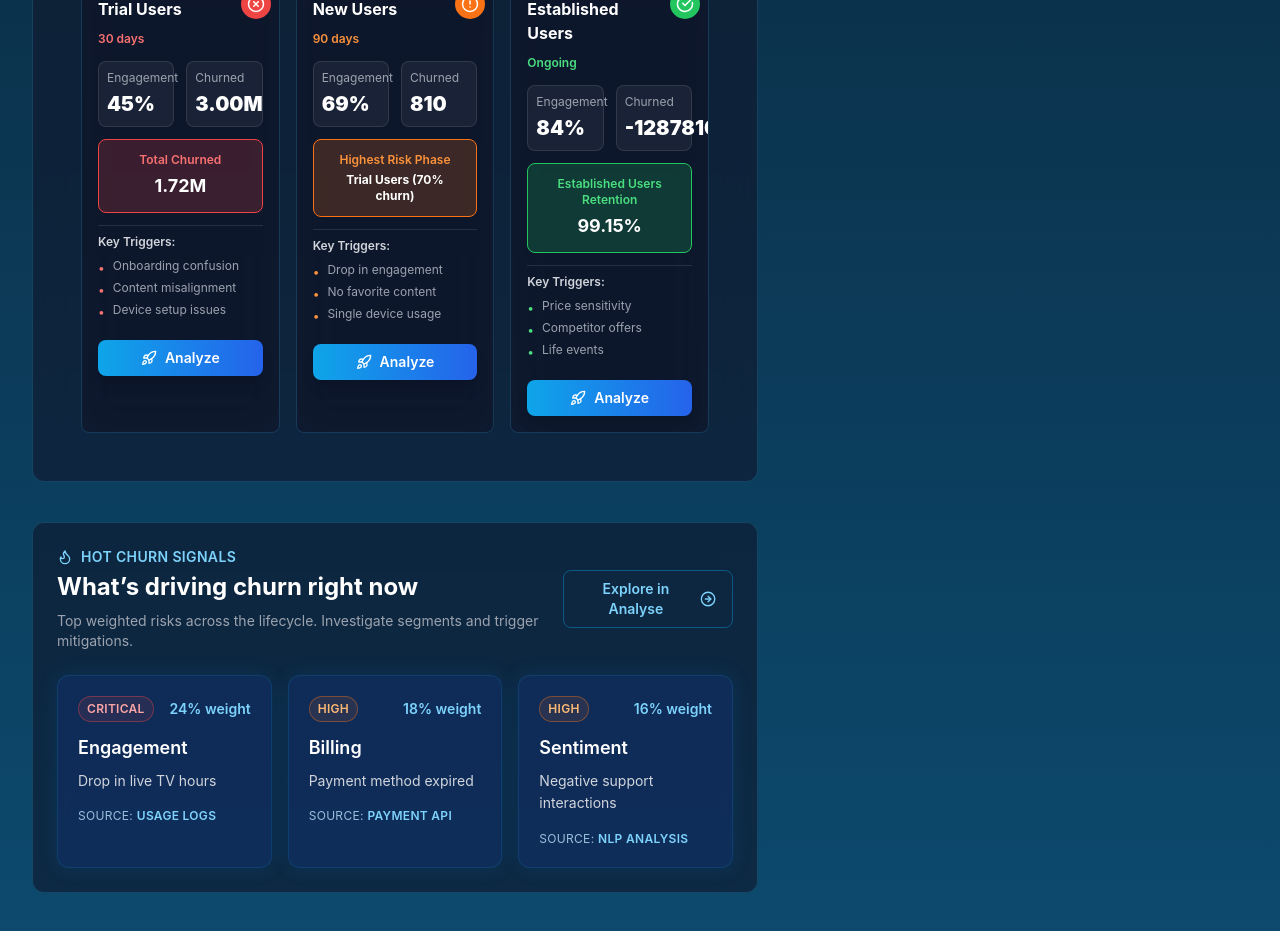
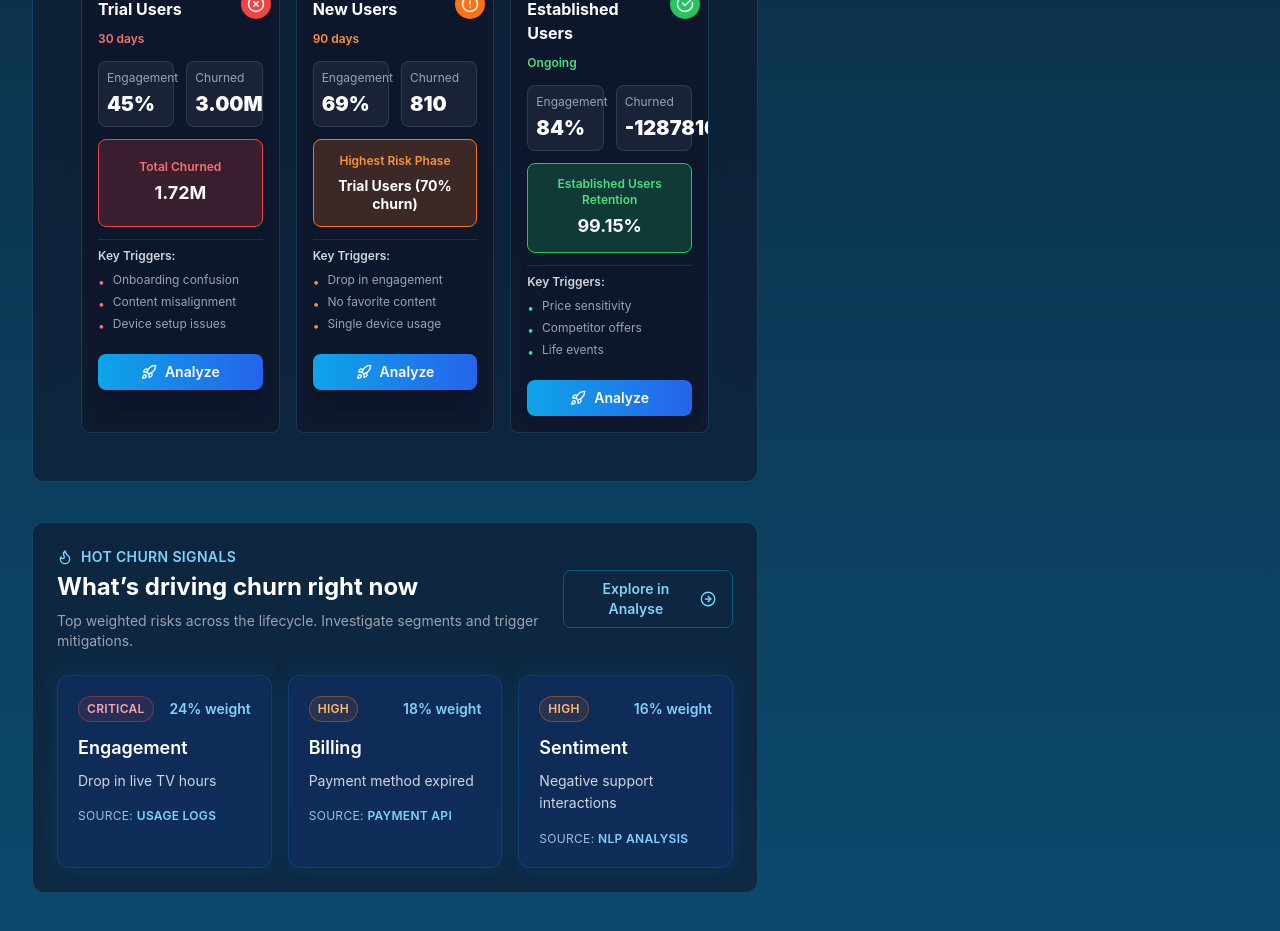
Before and after one commit to arunabh88/ChurnDashboard_Markus_New, a Next.js app: page / in a window 1280 px wide. Shown: the part 1000-1931 px from the top of the page. Built offline with nearby package versions, Linux system fonts and the light colour scheme.

Commit message:
Normalize journey summary tile heights

```diff
--- a/components/JourneyMap.tsx
+++ b/components/JourneyMap.tsx
@@ -448,21 +448,21 @@ export default function JourneyMap(props: JourneyMapProps = {}) {
                 </div>
 
                 {index === 0 && (
-                  <div className="mb-3 rounded-lg border border-red-500 bg-red-500/20 p-3 text-center">
+                  <div className="mb-3 rounded-lg border border-red-500 bg-red-500/20 p-3 text-center min-h-[88px] flex flex-col justify-center">
                     <p className="text-red-400 text-xs font-semibold mb-1">Total Churned</p>
                     <p className="text-white text-lg font-bold">{totalChurnedDisplay}</p>
                   </div>
                 )}
 
                 {index === 1 && (
-                  <div className="mb-3 rounded-lg border border-orange-500 bg-orange-500/20 p-3 text-center">
-                    <p className="text-orange-400 text-xs font-semibold mb-1">Highest Risk Phase</p>
-                    <p className="text-white text-xs font-bold">{highestRiskPhase}</p>
+                  <div className="mb-3 rounded-lg border border-orange-500 bg-orange-500/20 p-3 text-center min-h-[88px] flex flex-col justify-center">
+                    <p className="text-orange-400 text-xs font-semibold mb-2">Highest Risk Phase</p>
+                    <p className="text-white text-sm font-bold leading-tight">{highestRiskPhase}</p>
                   </div>
                 )}
 
                 {index === 2 && (
-                  <div className="mb-3 rounded-lg border border-green-500 bg-green-500/20 p-3 text-center">
+                  <div className="mb-3 rounded-lg border border-green-500 bg-green-500/20 p-3 text-center min-h-[88px] flex flex-col justify-center">
                     <p className="text-green-400 text-xs font-semibold mb-1">Established Users Retention</p>
                     <p className="text-white text-lg font-bold">{establishedRetentionDisplay}</p>
                   </div>
```
